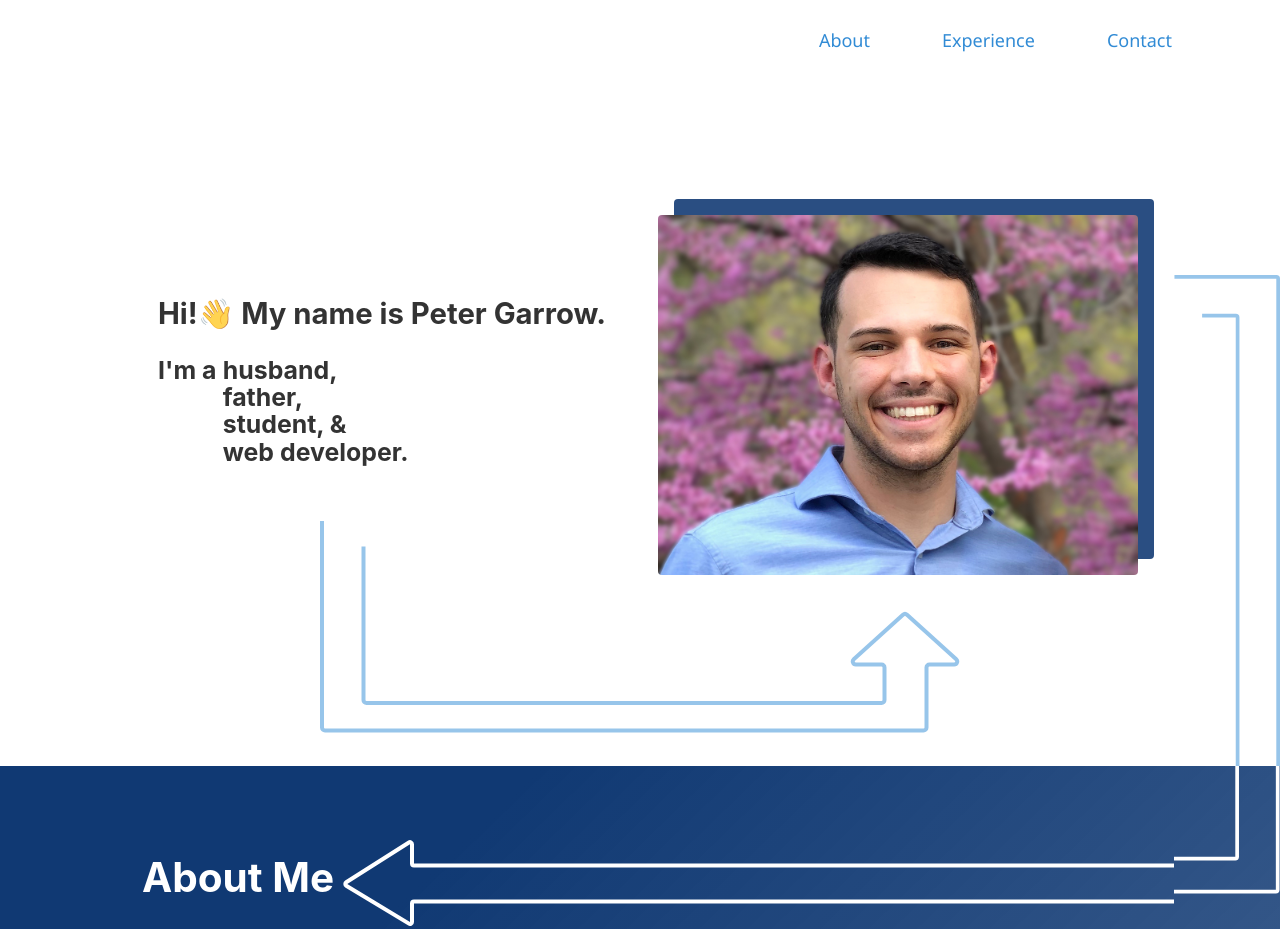
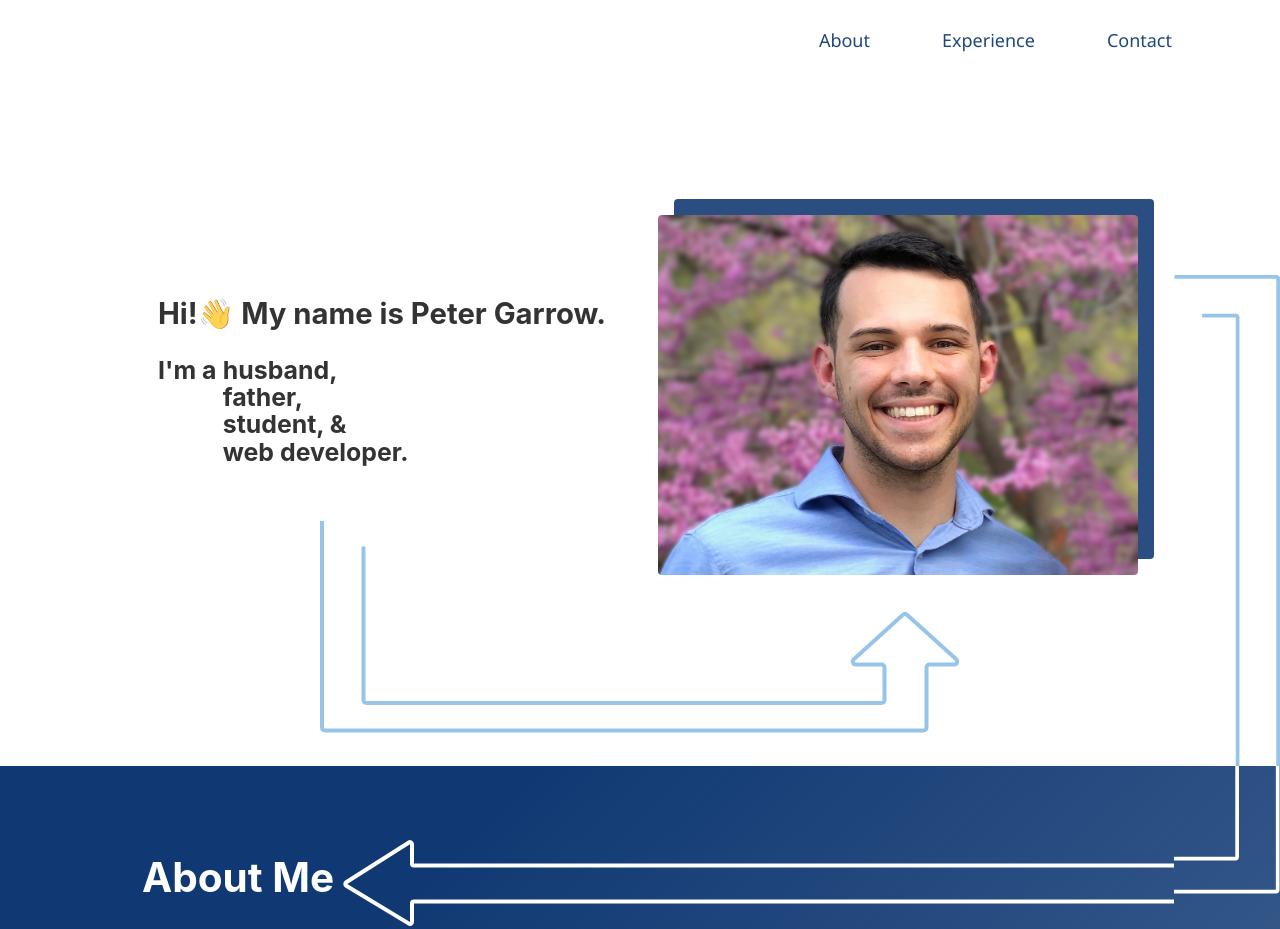
Before and after one commit to garrowp/personal, a Gatsby site: page / in a window 1280 px wide. Shown: the top 929 px of the page. Built offline with nearby package versions, Linux system fonts and the light colour scheme; Gatsby itself is replaced by a stand-in of ours.

Commit message:
Update link colors

```diff
--- a/src/components/nav.js
+++ b/src/components/nav.js
@@ -10,7 +10,7 @@ const StyledLink = styled(Link)`
     text-decoration: none;
     padding: 1.5rem;
     margin: .5rem;
-    color: rgba(49, 139, 213);
+    color: #20477D;
 `;
 
 
```
